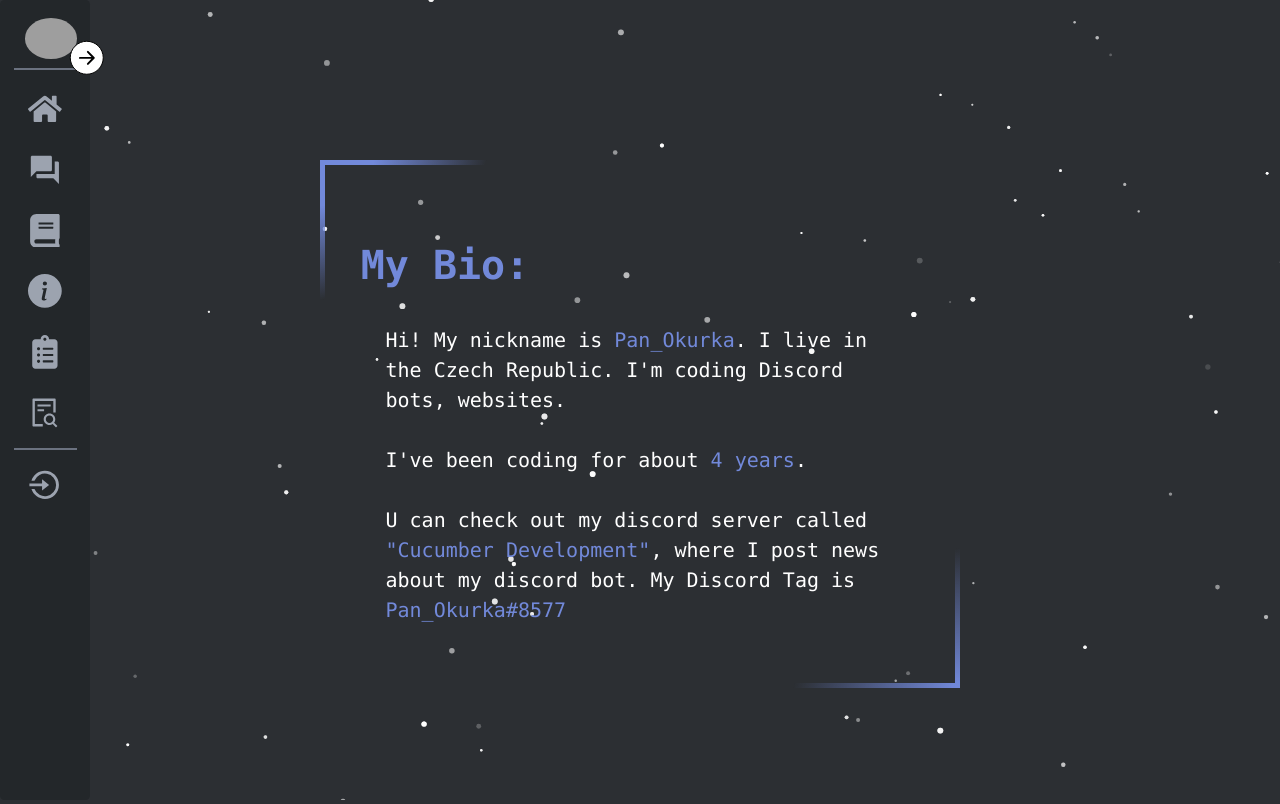
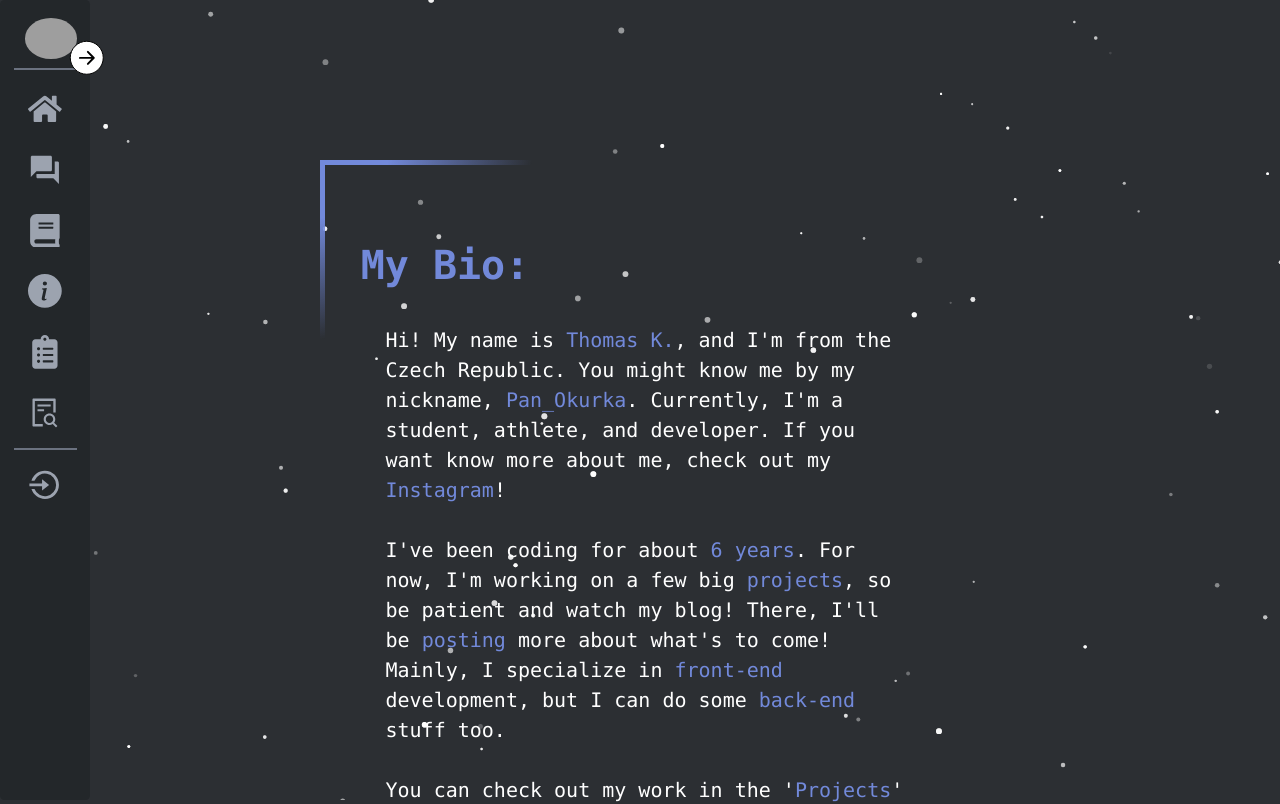
Before and after one commit to PanOkurka/My-WebSite, a Next.js app: page /bio in a window 1280 px wide. Shown: the top 804 px of the page. Built offline with nearby package versions, Linux system fonts and the light colour scheme; no server answers; grey boxes are pictures that could not be loaded.

Commit message:
feat: change info about me

```diff
--- a/pages/bio.js
+++ b/pages/bio.js
@@ -12,11 +12,17 @@
                                 <motion.h1 exit={{y: -50, opacity: 0, transition: {duration: 0.6}}} initial={{x: -200, opacity: 0}} animate={{x: 0, opacity: 1, transition: {delay: 0.2, duration: 0.6}}}><strong>My Bio:</strong></motion.h1>
                                 <div className="bio-container-2">
                                     <div className='p'>
-                                      <motion.p exit={{y: 120, opacity: 0, transition: {duration: 0.6, delay: 0.2}}} initial={{y: 150, opacity: 0}} animate={{y: 0, opacity: 1, transition: {duration: 0.6, delay: 0.3}}}>Hi! My nickname is <span className='blurpur'>Pan_Okurka</span>. I live in the Czech Republic. I&apos;m coding Discord bots, websites.</motion.p>
+                                      <motion.p exit={{y: 120, opacity: 0, transition: {duration: 0.6, delay: 0.2}}} initial={{y: 150, opacity: 0}} animate={{y: 0, opacity: 1, transition: {duration: 0.6, delay: 0.3}}}>
+                                        Hi! My name is <span className='blurpur'>Thomas K.</span>, and I&apos;m from the Czech Republic. You might know me by my nickname, <span className='blurpur'>Pan_Okurka</span>. Currently, I&apos;m a student, athlete, and developer. If you want know more about me, check out my <span className='blurpur'>Instagram</span>!
+                                      </motion.p>
                                       <br />
-                                      <motion.p exit={{y: 120, opacity: 0, transition: {duration: 0.6, delay: 0.1}}} initial={{y: 150, opacity: 0}} animate={{y: 0, opacity: 1, transition: {duration: 0.6, delay: 0.5}}}>I&apos;ve been coding for about <span className='blurpur'> 4 years</span>.</motion.p>
+                                      <motion.p exit={{y: 120, opacity: 0, transition: {duration: 0.6, delay: 0.1}}} initial={{y: 150, opacity: 0}} animate={{y: 0, opacity: 1, transition: {duration: 0.6, delay: 0.5}}}>
+                                       I&apos;ve been coding for about <span className='blurpur'>6 years</span>. For now, I&apos;m working on a few big <span className='blurpur'>projects</span>, so be patient and watch my blog! There, I&apos;ll be <span className='blurpur'>posting</span> more about what&apos;s to come! Mainly, I specialize in <span className='blurpur'>front-end</span> development, but I can do some <span className='blurpur'>back-end</span> stuff too.
+                                      </motion.p>
                                       <br />
-                                      <motion.p exit={{y: 120, opacity: 0, transition: {duration: 0.6}}} initial={{y: 150, opacity: 0}} animate={{y: 0, opacity: 1, transition: {duration: 0.6, delay: 0.6}}}>U can check out my discord server called <span className='blurpur'>&quot;Cucumber Development&quot;</span>, where I post news about my discord bot. My Discord Tag is <span className='blurpur'>Pan_Okurka#8577</span></motion.p>
+                                      <motion.p exit={{y: 120, opacity: 0, transition: {duration: 0.6}}} initial={{y: 150, opacity: 0}} animate={{y: 0, opacity: 1, transition: {duration: 0.6, delay: 0.6}}}>
+                                        You can check out my work in the &apos;<span className='blurpur'>Projects</span>&apos; tab. Also, if you want to <span className='blurpur'>contact me</span>, you can do so via Discord or email. <span className='blurpur'>Pan_Okurka#8577</span> is my Discord ID, and my email is <span className='blurpur'>okurka@baby-cucumber.com</span>.
+                                      </motion.p>
                                     </div>
                                 </div>
                         </div>
--- a/pages/index.js
+++ b/pages/index.js
@@ -21,7 +21,7 @@
                         <div className='ContentMove'>
                             <div className='Top'>
                                 <motion.div className='Avatar' exit={{x: -250, opacity: 0, transition: {duration: 0.6}}} initial={{x: -300, opacity: 0}} animate={{x: 0, opacity: 1, transition: {duration: 0.7, delay: 0.3, type: 'spring', bounce: 0.25, damping: 6,}}}>
-                                    <Image priority="1" src="/images/profile.gif" alt='profile' height='200px' width="200px" />
+                                    <Image priority="1" src="/images/profile.gif" className='Avatar' alt='profile' height='200px' width="200px" />
                                 </motion.div>
                                 <motion.div className='Links' exit={{x: 250, opacity: 0, transition: {duration: 0.6}}} initial={{x: 310, opacity: 0}} animate={{x:0, opacity: 1, transition: {duration: 0.7, delay: 0.6}}}>
                                     <a href='https://github.com/PanOkurka' className='socialiconlist'>
```
